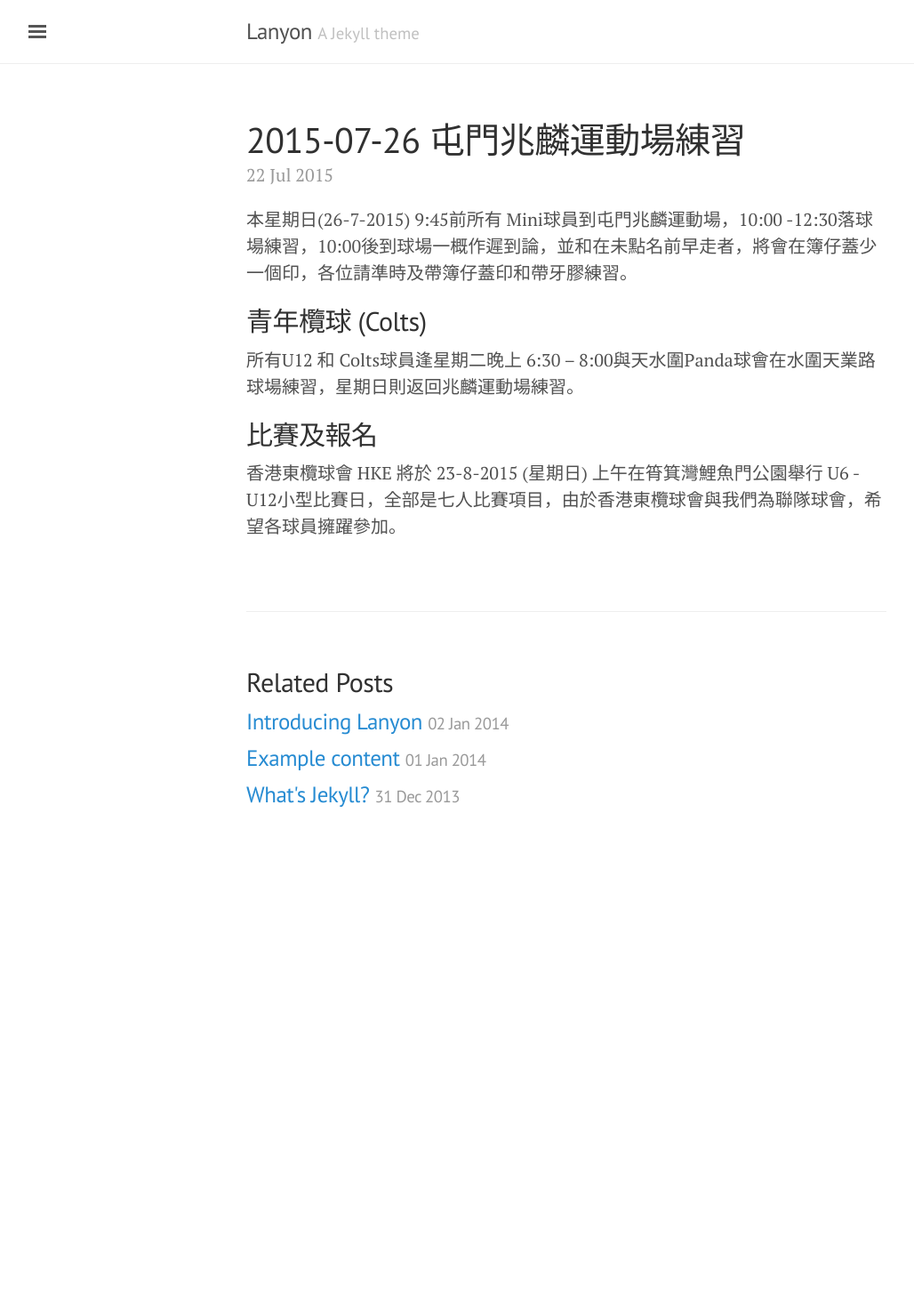
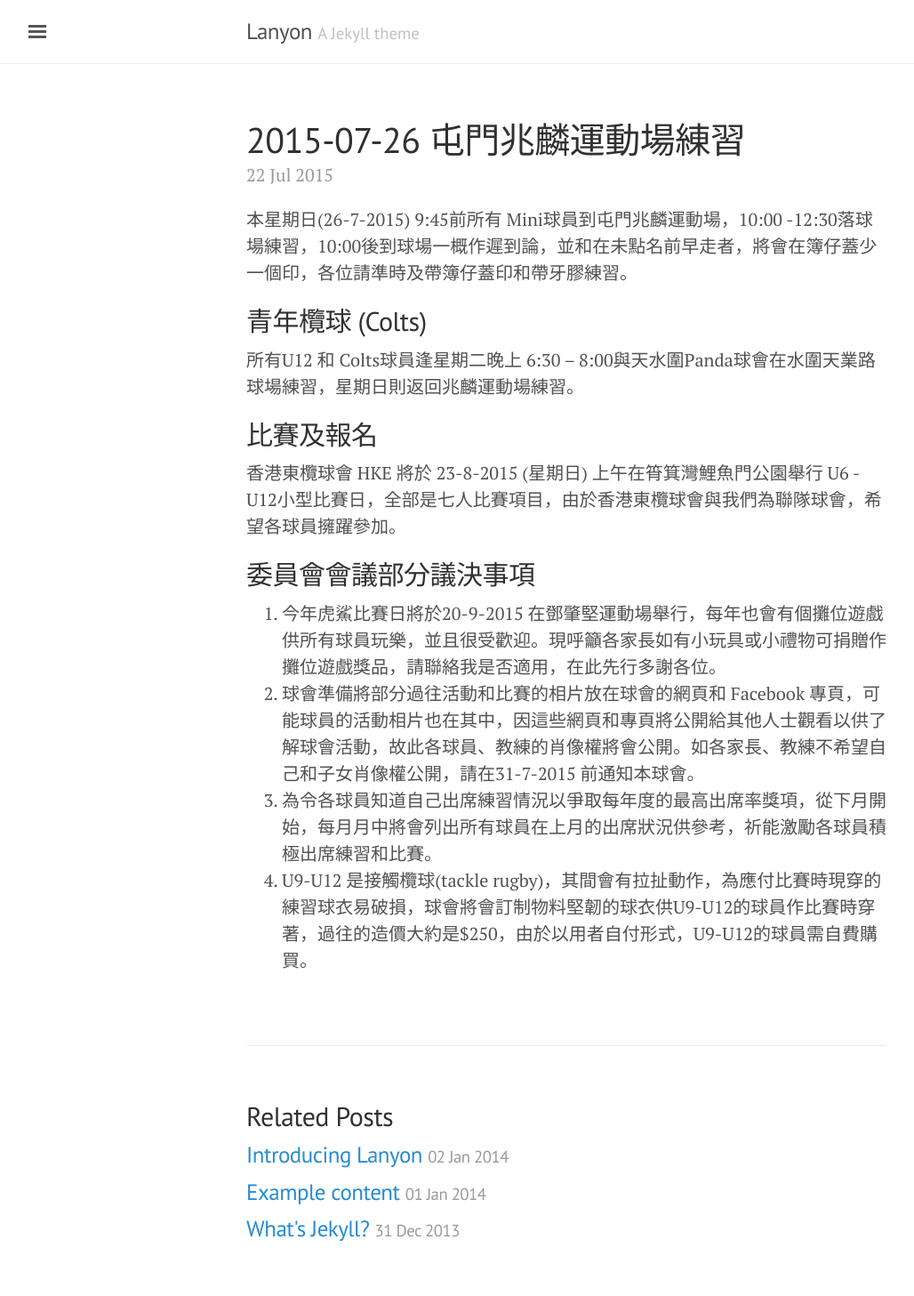
Before and after one commit to tmsharks/tmsharks.github.io, a Jekyll site: the page built from _posts/2015-07-22-Note.md, in a window 1280 px wide. Shown: the whole page at 89% size, without its empty margins (3-1031 px from the left). Built offline with Jekyll 4.4.1, drawn with Linux system fonts in a browser that asks for light colours; before the commit the page ends 970 px from its top, so only the background shows below that.

Commit message:
Updated.

```diff
--- a/_posts/2015-07-22-Note.md
+++ b/_posts/2015-07-22-Note.md
@@ -12,3 +12,10 @@ title: 2015-07-26 屯門兆麟運動場練習
 ## 比賽及報名
 
 香港東欖球會 HKE 將於 23-8-2015 (星期日) 上午在筲箕灣鯉魚門公園舉行 U6 - U12小型比賽日，全部是七人比賽項目，由於香港東欖球會與我們為聯隊球會，希望各球員擁躍參加。
+
+## 委員會會議部分議決事項
+
+1. 今年虎鯊比賽日將於20-9-2015 在鄧肇堅運動場舉行，每年也會有個攤位遊戲供所有球員玩樂，並且很受歡迎。現呼籲各家長如有小玩具或小禮物可捐贈作攤位遊戲獎品，請聯絡我是否適用，在此先行多謝各位。
+1. 球會準備將部分過往活動和比賽的相片放在球會的網頁和 Facebook 專頁，可能球員的活動相片也在其中，因這些網頁和專頁將公開給其他人士觀看以供了解球會活動，故此各球員、教練的肖像權將會公開。如各家長、教練不希望自己和子女肖像權公開，請在31-7-2015 前通知本球會。
+1. 為令各球員知道自己出席練習情況以爭取每年度的最高出席率獎項，從下月開始，每月月中將會列出所有球員在上月的出席狀況供參考，祈能激勵各球員積極出席練習和比賽。
+1. U9-U12 是接觸欖球(tackle rugby)，其間會有拉扯動作，為應付比賽時現穿的練習球衣易破損，球會將會訂制物料堅韌的球衣供U9-U12的球員作比賽時穿著，過往的造價大約是$250，由於以用者自付形式，U9-U12的球員需自費購買。
```
